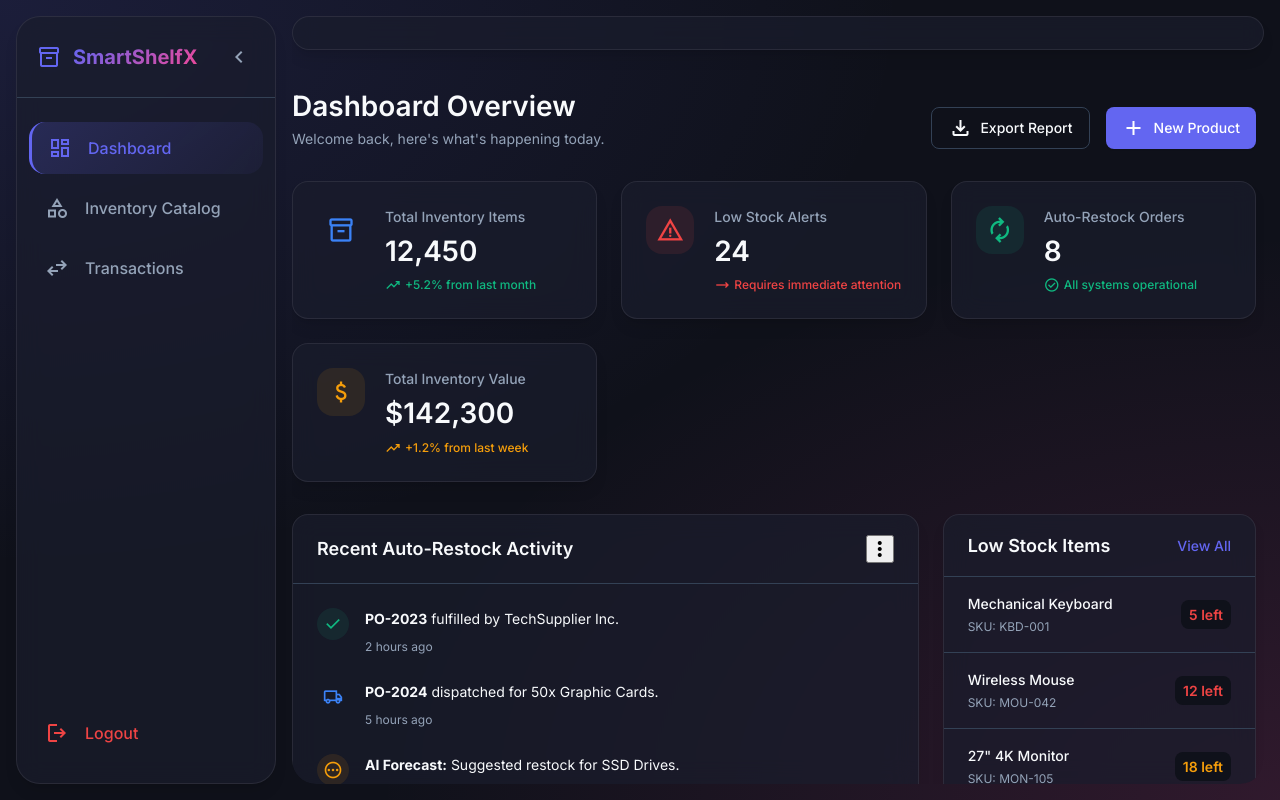
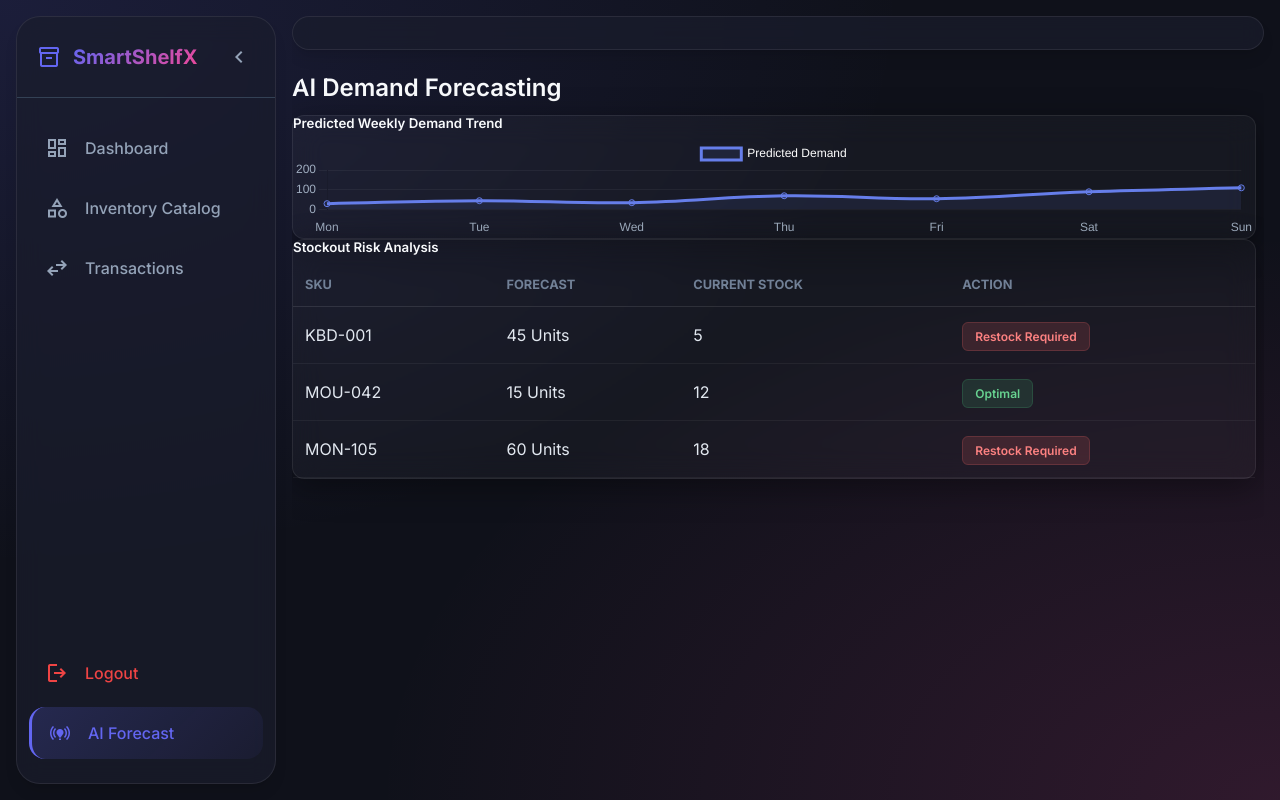
Before and after one commit to gaya32506/SmartShelfX, an Angular app: page /forecast in a window 1280 px wide. Before the commit this address led to /dashboard. Built offline with nearby package versions, Linux system fonts and the light colour scheme.

Commit message:
feat: implemented AI-based demand forecasting frontend with Chart.js

```diff
--- a/package.json
+++ b/package.json
@@ -17,6 +17,7 @@
     "@angular/platform-browser": "^19.2.0",
     "@angular/platform-browser-dynamic": "^19.2.0",
     "@angular/router": "^19.2.0",
+    "chart.js": "^4.5.1",
     "rxjs": "~7.8.0",
     "tslib": "^2.3.0",
     "zone.js": "~0.15.0"
--- /dev/null
+++ b/src/app/forecast/forecast.component.css
@@ -0,0 +1,65 @@
+/* Container Animation */
+.forecast-container {
+    animation: fadeIn 0.6s ease-out;
+}
+
+/* Glass Effect Panels */
+.glass-panel {
+    background: rgba(255, 255, 255, 0.03);
+    backdrop-filter: blur(15px);
+    border: 1px solid rgba(255, 255, 255, 0.08);
+    border-radius: 12px;
+    box-shadow: 0 8px 32px 0 rgba(0, 0, 0, 0.37);
+}
+
+/* Table Styling */
+.custom-table {
+    width: 100%;
+    border-collapse: collapse;
+}
+
+.custom-table th {
+    text-align: left;
+    padding: 12px;
+    color: #718096;
+    font-size: 0.8rem;
+    text-transform: uppercase;
+    border-bottom: 1px solid rgba(255, 255, 255, 0.1);
+}
+
+.custom-table td {
+    padding: 16px 12px;
+    color: #e2e8f0;
+    border-bottom: 1px solid rgba(255, 255, 255, 0.05);
+}
+
+/* Prediction Action Badges */
+.badge {
+    padding: 6px 12px;
+    border-radius: 6px;
+    font-size: 0.75rem;
+    font-weight: 600;
+}
+
+.bg-danger-soft {
+    background: rgba(245, 101, 101, 0.15);
+    color: #fc8181;
+    border: 1px solid rgba(245, 101, 101, 0.2);
+}
+
+.bg-success-soft {
+    background: rgba(72, 187, 120, 0.15);
+    color: #68d391;
+    border: 1px solid rgba(72, 187, 120, 0.2);
+}
+
+/* Chart Container Sizing */
+canvas {
+    max-height: 300px;
+    width: 100% !important;
+}
+
+@keyframes fadeIn {
+    from { opacity: 0; transform: translateY(15px); }
+    to { opacity: 1; transform: translateY(0); }
+}
--- /dev/null
+++ b/src/app/forecast/forecast.component.html
@@ -0,0 +1,34 @@
+<div class="forecast-container p-4">
+    <h2 class="text-white mb-4">AI Demand Forecasting</h2>
+
+    <div class="glass-panel mb-4 p-4">
+        <h5 class="text-white">Predicted Weekly Demand Trend</h5>
+        <canvas #forecastChart height="100"></canvas>
+    </div>
+
+    <div class="glass-panel p-4">
+        <h5 class="text-white mb-3">Stockout Risk Analysis</h5>
+        <table class="custom-table">
+            <thead>
+                <tr>
+                    <th>SKU</th>
+                    <th>Forecast</th>
+                    <th>Current Stock</th>
+                    <th>Action</th>
+                </tr>
+            </thead>
+            <tbody>
+                <tr *ngFor="let item of predictionData">
+                    <td>{{ item.sku }}</td>
+                    <td>{{ item.forecast }} Units</td>
+                    <td>{{ item.currentStock }}</td>
+                    <td>
+                        <span class="badge" [ngClass]="item.risk ? 'bg-danger-soft' : 'bg-success-soft'">
+                            {{ item.risk ? 'Restock Required' : 'Optimal' }}
+                        </span>
+                    </td>
+                </tr>
+            </tbody>
+        </table>
+    </div>
+</div>
--- /dev/null
+++ b/src/app/forecast/forecast.component.ts
@@ -0,0 +1,52 @@
+import { Component, OnInit, ViewChild, ElementRef } from '@angular/core';
+import { CommonModule } from '@angular/common';
+import { Chart, registerables } from 'chart.js';
+Chart.register(...registerables);
+
+@Component({
+  selector: 'app-forecast',
+  standalone: true,
+  imports: [CommonModule],
+  templateUrl: './forecast.component.html',
+  styleUrl: './forecast.component.css'
+})
+export class ForecastComponent implements OnInit {
+  @ViewChild('forecastChart') forecastChart!: ElementRef;
+
+  // Mock data representing AI Microservice Output
+  predictionData = [
+    { sku: 'KBD-001', name: 'Mechanical Keyboard', currentStock: 5, forecast: 45, risk: true },
+    { sku: 'MOU-042', name: 'Wireless Mouse', currentStock: 12, forecast: 15, risk: false },
+    { sku: 'MON-105', name: '27" 4K Monitor', currentStock: 18, forecast: 60, risk: true }
+  ];
+
+  ngOnInit() {
+    // Delay to ensure the canvas element is ready
+    setTimeout(() => this.createChart(), 100);
+  }
+
+  createChart() {
+    new Chart(this.forecastChart.nativeElement, {
+      type: 'line',
+      data: {
+        labels: ['Mon', 'Tue', 'Wed', 'Thu', 'Fri', 'Sat', 'Sun'],
+        datasets: [{
+          label: 'Predicted Demand',
+          data: [30, 45, 35, 70, 55, 90, 110],
+          borderColor: '#667eea',
+          backgroundColor: 'rgba(102, 126, 234, 0.1)',
+          fill: true,
+          tension: 0.4
+        }]
+      },
+      options: {
+        responsive: true,
+        plugins: { legend: { labels: { color: '#fff' } } },
+        scales: {
+          y: { ticks: { color: '#a0aec0' }, grid: { color: 'rgba(255,255,255,0.05)' } },
+          x: { ticks: { color: '#a0aec0' }, grid: { display: false } }
+        }
+      }
+    });
+  }
+}
--- a/src/app/shared/layout/layout.component.html
+++ b/src/app/shared/layout/layout.component.html
@@ -29,6 +29,10 @@
                 <span class="material-symbols-outlined nav-icon">logout</span>
                 <span class="nav-label" *ngIf="isSidebarOpen">Logout</span>
             </a>
+            <a routerLink="/forecast" routerLinkActive="active" class="nav-item">
+                <span class="material-symbols-outlined nav-icon">online_prediction</span>
+                <span class="nav-label" *ngIf="isSidebarOpen">AI Forecast</span>
+            </a>
         </nav>
     </aside>
 
```
Also changed, not shown: src/app/app.routes.ts (+6 -1 lines), 1 other file (tests, documents, lock files or other folders).
